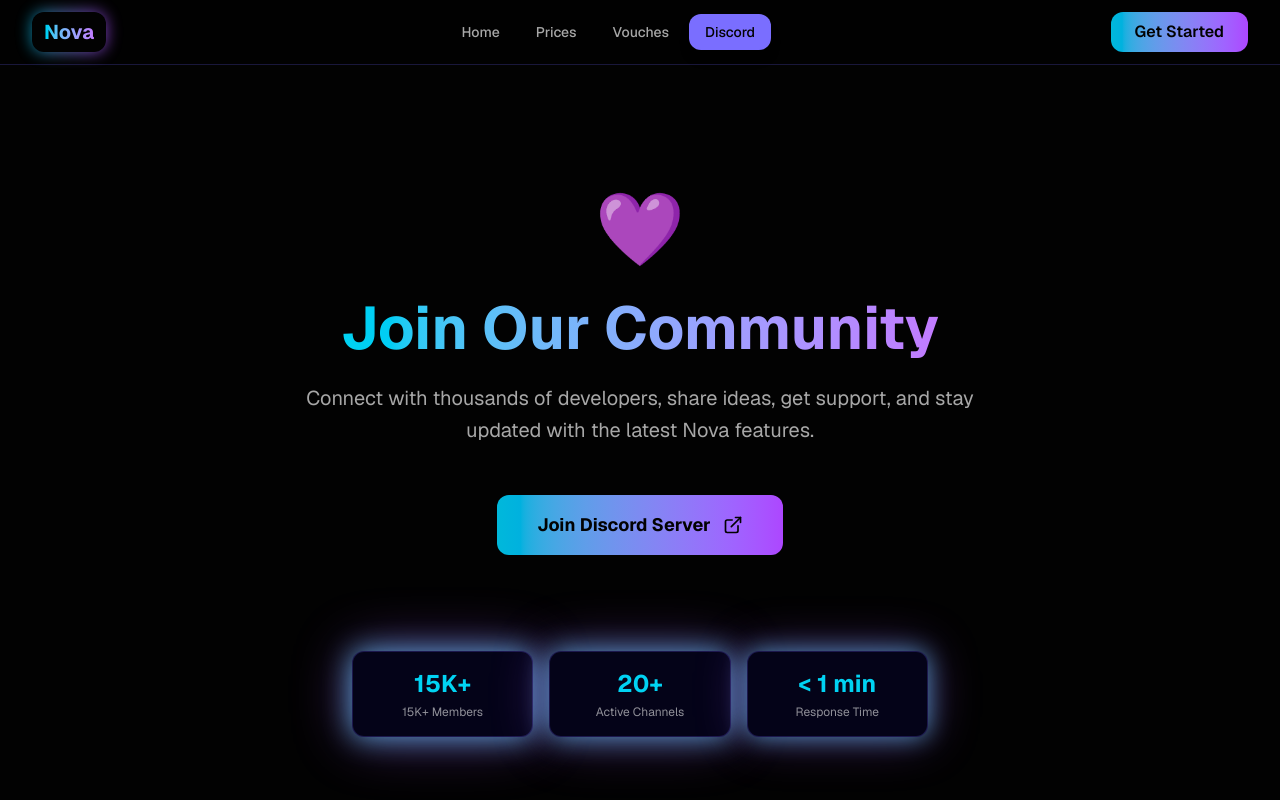
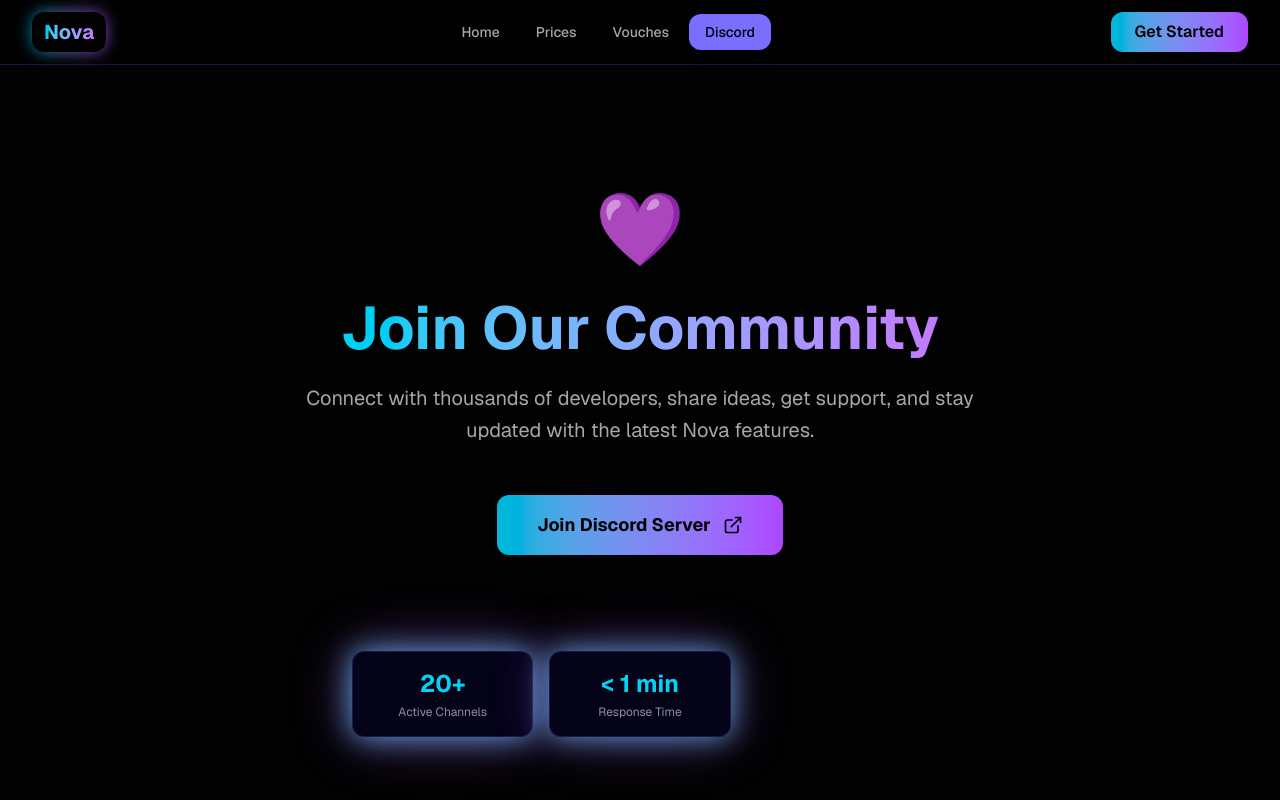
Before and after one commit to ppg63275-ai/novanotifweb, a Next.js app: page / in a window 1280 px wide. Both pictures are taken after a click on the button "Discord". Shown: the top 800 px of the page. Built offline with nearby package versions, Linux system fonts and the light colour scheme.

Commit message:
Update discord-section.tsx

```diff
--- a/components/discord-section.tsx
+++ b/components/discord-section.tsx
@@ -44,7 +44,6 @@ export default function DiscordSection() {
         {/* Stats */}
         <div className="grid grid-cols-3 gap-4 mt-16 max-w-xl mx-auto">
           {[
-            { label: "15K+ Members", value: "15K+" },
             { label: "Active Channels", value: "20+" },
             { label: "Response Time", value: "< 1 min" },
           ].map((stat, i) => (
```
